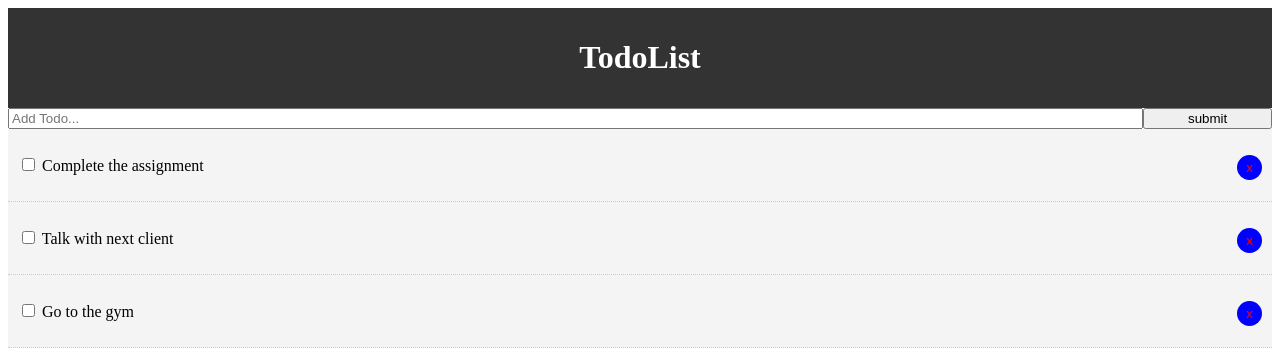
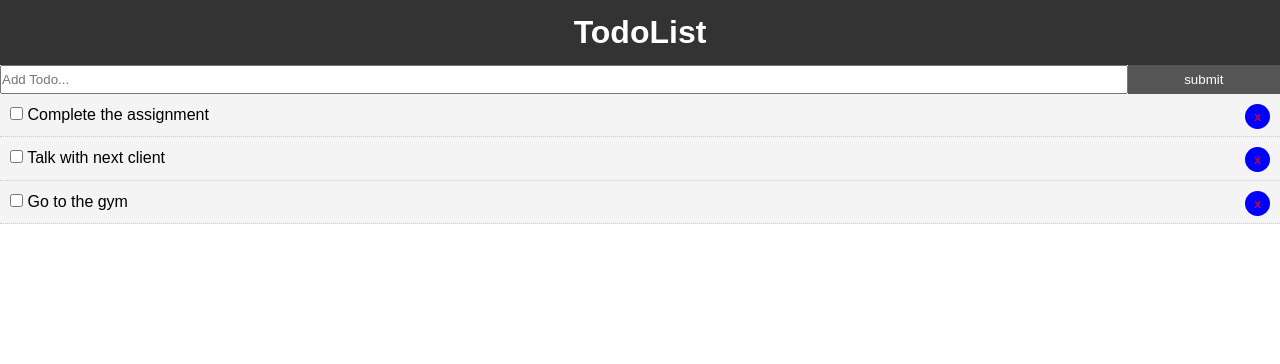
Before and after one commit to shehanp12/To-Do-app, a React (Create React App) app: page / in a window 1280 px wide. Shown: the top 364 px of the page. Built offline with nearby package versions, Linux system fonts and the light colour scheme.

Commit message:
ADD TODO

```diff
--- /dev/null
+++ b/src/App.css
@@ -0,0 +1,32 @@
+* {
+    box-sizing: border-box;
+    margin: 0;
+    padding: 0;
+}
+
+body {
+    font-family: Arial, Helvetica, sans-serif;
+    line-height: 1.4;
+}
+
+a {
+    color: #333;
+    text-decoration: none;
+}
+
+.container {
+    padding: 0 1rem;
+}
+
+.btn {
+    display: inline-block;
+    border: none;
+    background: #555;
+    color: #fff;
+    padding: 7px 20px;
+    cursor: pointer;
+}
+
+.btn:hover {
+    background: #666;
+}
--- a/src/App.js
+++ b/src/App.js
@@ -2,6 +2,7 @@ import React, {Component} from 'react'
 import Todos from "./components/Todos";
 import Header from "./components/layout/Header";
 import AddTodo from "./components/AddTodo";
+import './App.css'
 
 class App extends Component{
 
--- a/src/components/AddTodo.js
+++ b/src/components/AddTodo.js
@@ -1,6 +1,12 @@
 import  React,{Component} from 'react'
 
 class AddTodo extends Component{
+
+    state ={
+        title:''
+    }
+
+onChange =(e) => this.setState({title:e.target.value})
     render(){
         return(
           <form style={{display:'flex'}}>
@@ -9,6 +15,9 @@ class AddTodo extends Component{
                   name="title"
                   style={{flex:'10'}}
                   placeholder="Add Todo..."
+                  value={this.state.title}
+                  onChange={this.onChange}
+
               />
               <input
                   type="submit"
```
